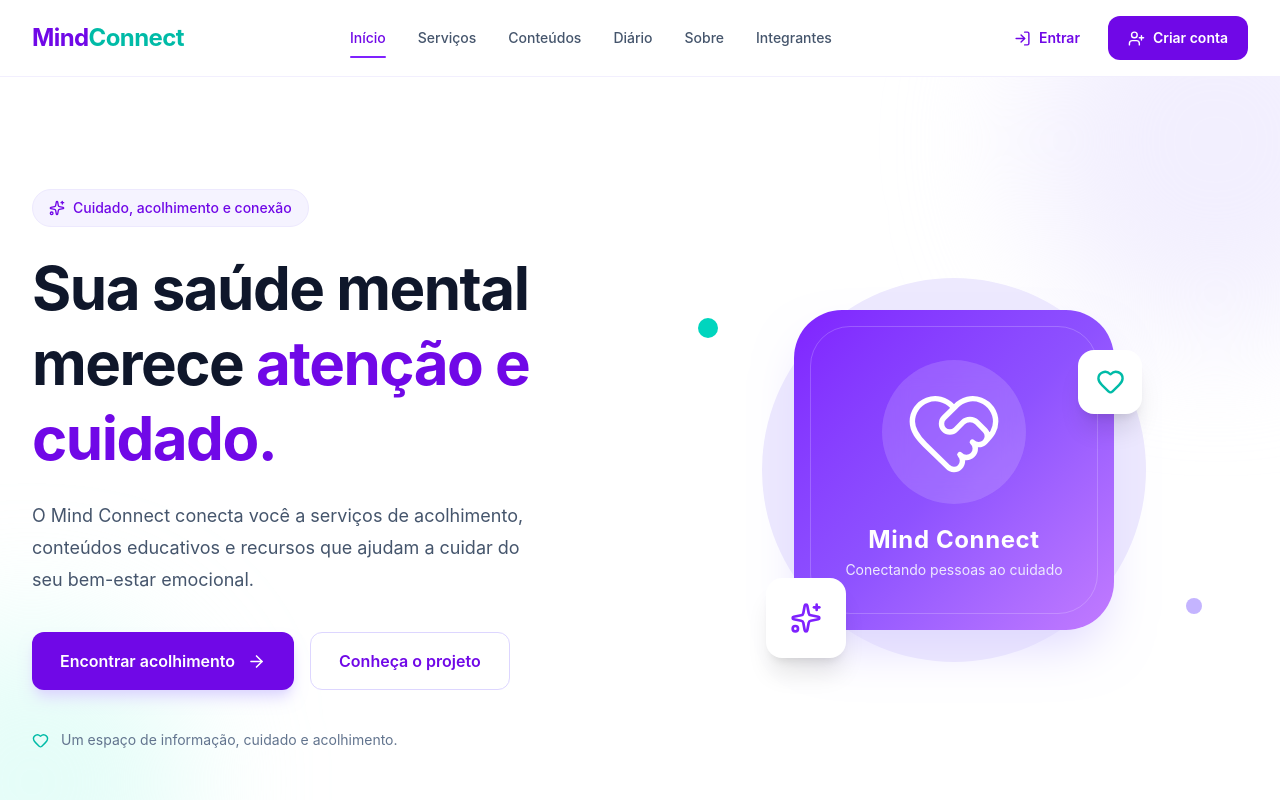
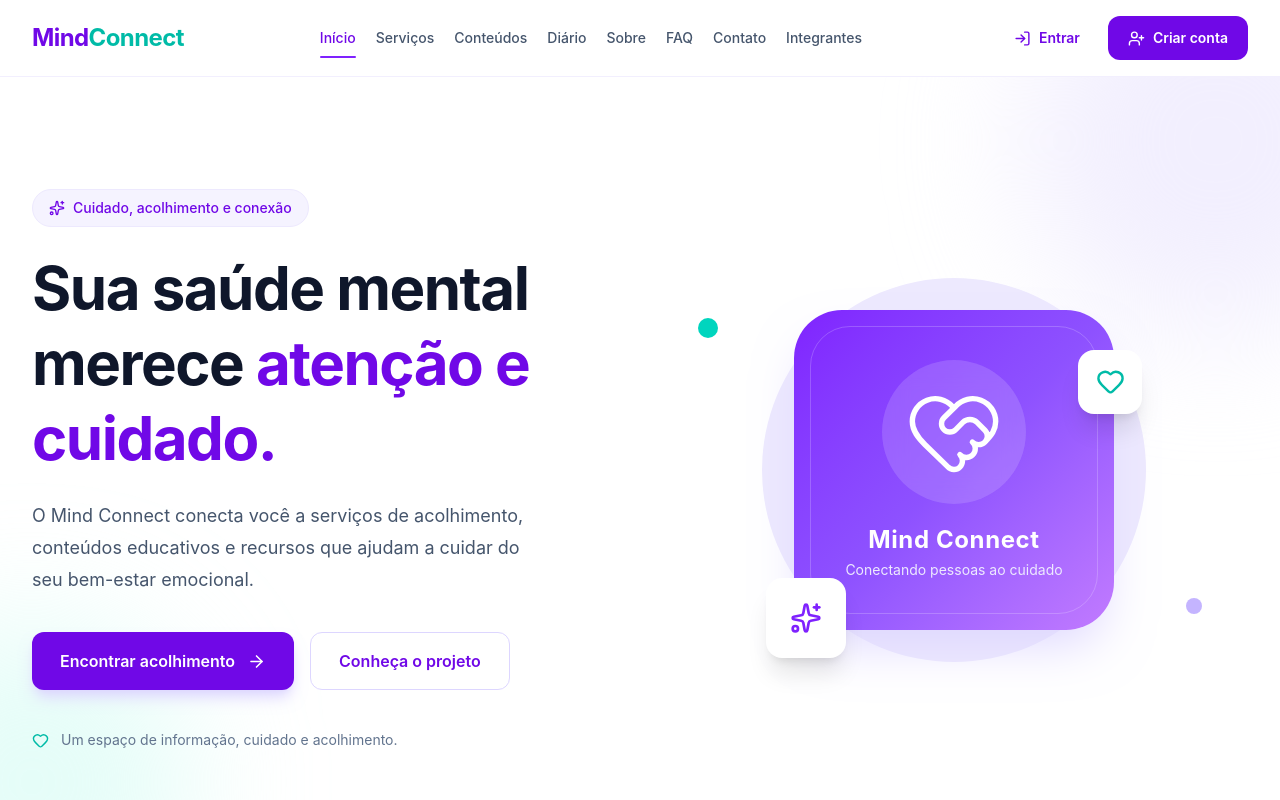
Before and after one commit to Pedrin740/MindConnect-Front-end, a React (Vite) app: page / in a window 1280 px wide. Shown: the top 800 px of the page. Built offline with nearby package versions, Linux system fonts and the light colour scheme.

Commit message:
feat: adiciona todas as paginas ao navbar

```diff
--- a/src/components/Navbar.tsx
+++ b/src/components/Navbar.tsx
@@ -9,6 +9,8 @@ const navigation = [
   { name: "Conteúdos", path: "/conteudos" },
   { name: "Diário", path: "/diario" },
   { name: "Sobre", path: "/sobre" },
+  { name: "FAQ", path: "/faq" },
+  { name: "Contato", path: "/contato" },
   { name: "Integrantes", path: "/integrantes" },
 ];
 
@@ -17,8 +19,12 @@ function Navbar() {
 
   const { user, isAuthenticated, logout } = useAuth();
 
+  const visibleNavigation = user?.administrador
+    ? [...navigation, { name: "Administração", path: "/admin" }]
+    : navigation;
+
   const linkClasses = ({ isActive }: { isActive: boolean }) =>
-    `relative text-sm font-medium transition-colors duration-200 ${
+    `relative whitespace-nowrap text-sm font-medium transition-colors duration-200 ${
       isActive
         ? "text-violet-700"
         : "text-slate-600 hover:text-violet-700"
@@ -31,11 +37,11 @@ function Navbar() {
 
   return (
     <header className="sticky top-0 z-50 w-full border-b border-violet-100/70 bg-white/85 backdrop-blur-xl">
-      <nav className="mx-auto flex max-w-7xl items-center justify-between px-4 py-4 sm:px-5 lg:px-8">
+      <nav className="mx-auto flex max-w-7xl items-center justify-between gap-4 px-4 py-4 sm:px-5 lg:px-8">
         <NavLink
           to="/"
           onClick={() => setMenuOpen(false)}
-          className="flex min-w-0 items-center gap-2"
+          className="flex shrink-0 items-center gap-2"
           aria-label="Mind Connect - Página inicial"
         >
           <span className="whitespace-nowrap text-xl font-bold tracking-tight text-violet-700 sm:text-2xl">
@@ -43,8 +49,8 @@ function Navbar() {
           </span>
         </NavLink>
 
-        <div className="hidden items-center gap-5 lg:flex xl:gap-8">
-          {navigation.map((item) => (
+        <div className="hidden items-center gap-3 lg:flex xl:gap-5">
+          {visibleNavigation.map((item) => (
             <NavLink
               key={item.path}
               to={item.path}
@@ -63,16 +69,16 @@ function Navbar() {
           ))}
         </div>
 
-        <div className="hidden min-w-[220px] items-center justify-end gap-2 lg:flex xl:gap-3">
+        <div className="hidden shrink-0 items-center justify-end gap-2 lg:flex xl:gap-3">
           {isAuthenticated && user ? (
             <>
-              <div className="flex items-center gap-2 rounded-xl px-3 py-3 text-sm font-semibold text-slate-700">
+              <div className="flex max-w-36 items-center gap-2 rounded-xl px-2 py-3 text-sm font-semibold text-slate-700">
                 <UserRound
                   size={18}
-                  className="text-violet-700"
+                  className="shrink-0 text-violet-700"
                 />
 
-                <span className="max-w-36 truncate">
+                <span className="truncate">
                   {user.nome}
                 </span>
               </div>
@@ -80,7 +86,7 @@ function Navbar() {
               <button
                 type="button"
                 onClick={() => void handleLogout()}
-                className="inline-flex items-center gap-2 rounded-xl border border-violet-200 px-4 py-3 text-sm font-semibold text-violet-700 transition-colors hover:bg-violet-50"
+                className="inline-flex shrink-0 items-center gap-2 rounded-xl border border-violet-200 px-4 py-3 text-sm font-semibold text-violet-700 transition-colors hover:bg-violet-50"
               >
                 <LogOut size={17} />
                 Sair
@@ -90,7 +96,7 @@ function Navbar() {
             <>
               <NavLink
                 to="/login"
-                className="inline-flex items-center gap-2 rounded-xl px-3 py-3 text-sm font-semibold text-violet-700 transition-colors hover:bg-violet-50 xl:px-4"
+                className="inline-flex shrink-0 items-center gap-2 rounded-xl px-3 py-3 text-sm font-semibold text-violet-700 transition-colors hover:bg-violet-50 xl:px-4"
               >
                 <LogIn size={17} />
                 Entrar
@@ -98,7 +104,7 @@ function Navbar() {
 
               <NavLink
                 to="/cadastro"
-                className="inline-flex items-center gap-2 rounded-xl bg-violet-700 px-4 py-3 text-sm font-semibold text-white transition-all duration-300 hover:-translate-y-0.5 hover:bg-violet-800 xl:px-5"
+                className="inline-flex shrink-0 items-center gap-2 rounded-xl bg-violet-700 px-4 py-3 text-sm font-semibold text-white transition-all duration-300 hover:-translate-y-0.5 hover:bg-violet-800 xl:px-5"
               >
                 <UserPlus size={17} />
                 Criar conta
@@ -110,7 +116,7 @@ function Navbar() {
         <button
           type="button"
           onClick={() => setMenuOpen((current) => !current)}
-          className="rounded-xl p-2 text-violet-700 transition-colors hover:bg-violet-50 lg:hidden"
+          className="shrink-0 rounded-xl p-2 text-violet-700 transition-colors hover:bg-violet-50 lg:hidden"
           aria-label={menuOpen ? "Fechar menu" : "Abrir menu"}
           aria-expanded={menuOpen}
           aria-controls="menu-mobile"
@@ -125,7 +131,7 @@ function Navbar() {
           className="border-t border-violet-100 bg-white px-4 py-4 shadow-lg sm:px-5 lg:hidden"
         >
           <div className="mx-auto flex max-w-7xl flex-col gap-1">
-            {navigation.map((item) => (
+            {visibleNavigation.map((item) => (
               <NavLink
                 key={item.path}
                 to={item.path}
```
